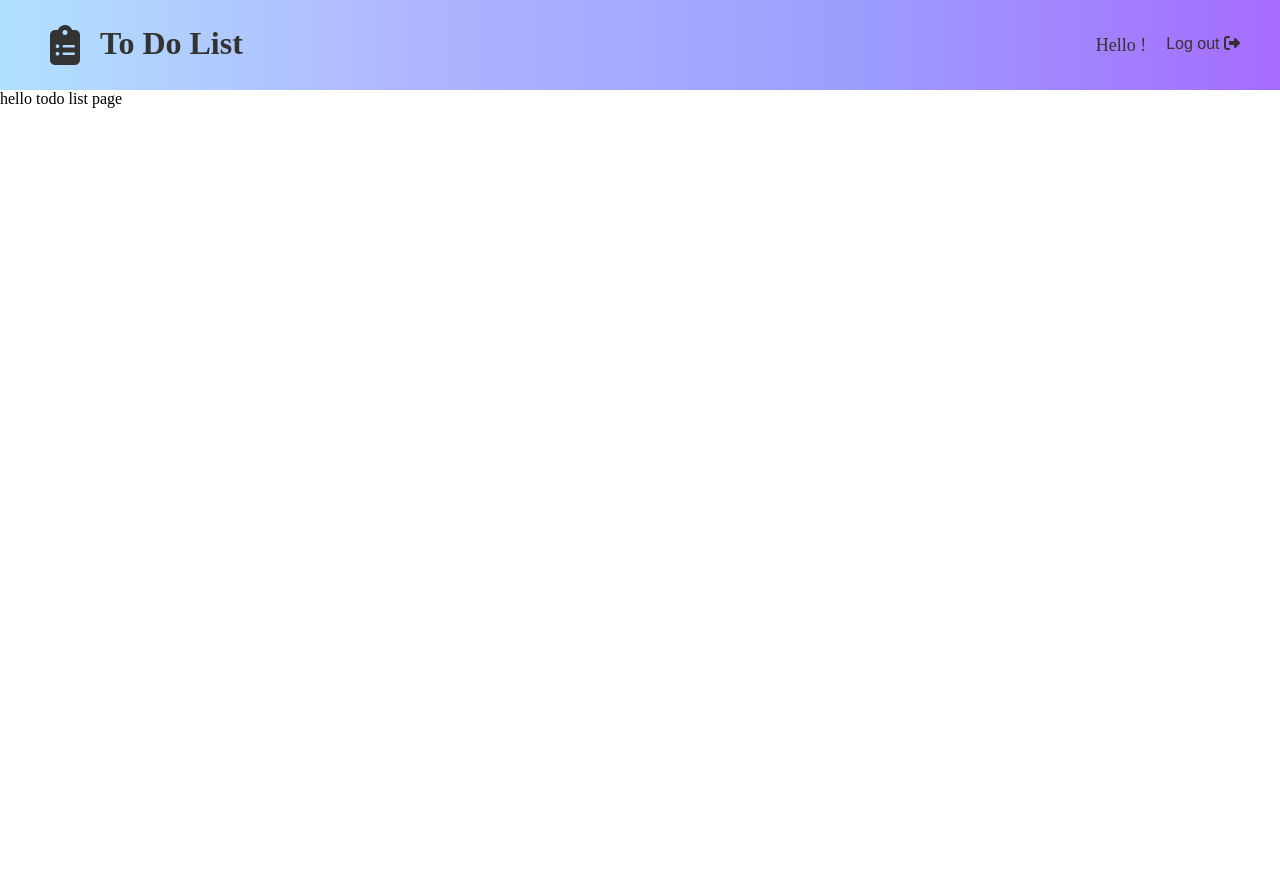
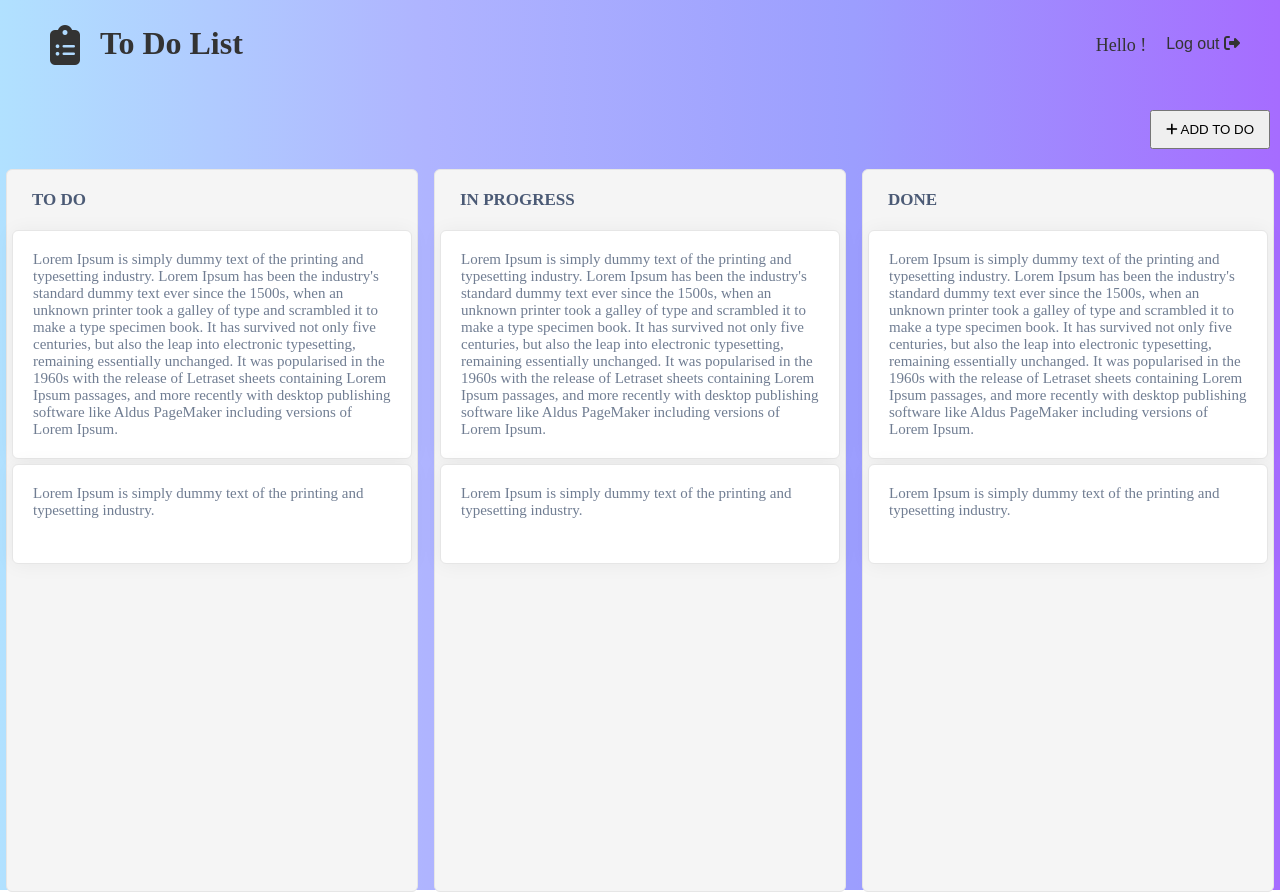
Before and after one commit to phozoderm/todo-app-vuejs, a Vue app: page /to-do-list in a window 1280 px wide. Before the commit the page ends 800 px from the top, so only its background shows below. Built offline with nearby package versions, Linux system fonts and the light colour scheme; sample sign-in values are in the browser's storage.

Commit message:
ADD login page css

```diff
--- /dev/null
+++ b/src/components/CardItemComponent.vue
@@ -0,0 +1,36 @@
+<script setup>
+
+</script>
+<template>
+  <div class="card-item-container">
+    <p>Lorem Ipsum is simply dummy text of the printing and typesetting industry. Lorem Ipsum has been the industry's
+      standard dummy text ever since the 1500s, when an unknown printer took a galley of type and scrambled it to make a
+      type specimen book. It has survived not only five centuries, but also the leap into electronic typesetting,
+      remaining essentially unchanged. It was popularised in the 1960s with the release of Letraset sheets containing
+      Lorem Ipsum passages, and more recently with desktop publishing software like Aldus PageMaker including versions
+      of Lorem Ipsum.
+    </p>
+  </div>
+  <div class="card-item-container">
+    <p>Lorem Ipsum is simply dummy text of the printing and typesetting industry.
+    </p>
+  </div>
+</template>
+<style scoped>
+.card-item-container {
+  background-color: white;
+  width: 100%;
+  min-height: 100px;
+  border: 1px solid #e6e6e6;
+  border-radius: 6px;
+  box-shadow: 0 1px 20px 0 rgba(0, 0, 0, 0.05);
+  margin: 5px 0;
+  box-sizing: border-box;
+}
+
+.card-item-container p {
+  margin: 20px;
+  color: #707d92;
+  font-size: 15px;
+}
+</style>
--- a/src/main.js
+++ b/src/main.js
@@ -27,7 +27,6 @@ export const router = createRouter({
 })
 
 router.beforeEach((to, from) => {
-    console.log("beforeEach", jwt, isLoggedIn, to)
     if (isLoggedIn && to.path === '/login') {
         return {path: '/to-do-list'}
     }
--- a/src/pages/NavbarPage.vue
+++ b/src/pages/NavbarPage.vue
@@ -35,7 +35,7 @@ function logOut() {
 
 </template>
 
-<style>
+<style scoped>
 
 .navbar-container {
   width: 100%;
--- a/src/pages/ToDoListPage.vue
+++ b/src/pages/ToDoListPage.vue
@@ -1,9 +1,80 @@
 <script setup>
+import CardItemComponent from "@/components/CardItemComponent.vue";
+import {ref} from "vue";
 
+const showModal= ref(false)
 </script>
 <template>
-hello todo list page
+  <div class="to-do-list-container">
+    <div class="to-do-list-add-button">
+      <button><i class="fa-solid fa-plus"/> ADD TO DO</button>
+    </div>
+    <div class="to-do-list-div">
+      <div>
+        <div class="to-do-list-label">
+          <label>TO DO</label>
+        </div>
+        <CardItemComponent/>
+      </div>
+      <div>
+        <div class="to-do-list-label">
+          <label>IN PROGRESS</label>
+        </div>
+        <CardItemComponent/>
+      </div>
+      <div>
+        <div class="to-do-list-label">
+          <label>DONE</label>
+        </div>
+        <CardItemComponent/>
+      </div>
+    </div>
+  </div>
 </template>
-<style>
+<style scoped>
 
+.to-do-list-container {
+  display: flex;
+  flex-direction: column;
+  align-items: center;
+  width: 100%;
+  height: 100vh;
+  background: linear-gradient(to right, #B1E1FF, #AFB4FF, #9C9EFE, #A66CFF);
+}
+
+.to-do-list-div {
+  width: 1300px;
+  display: flex;
+  justify-content: space-evenly;
+  height: 100vh;
+}
+
+.to-do-list-add-button {
+  display: flex;
+  width: 1300px;
+  justify-content: flex-end;
+}
+
+.to-do-list-add-button button {
+  margin: 20px;
+  padding: 10px;
+  width: 120px;
+  cursor: pointer;
+}
+
+.to-do-list-div > div {
+  background-color: whitesmoke;
+  width: 400px;
+  height: 100%;
+  border: 1px solid #e6e6e6;
+  border-radius: 6px;
+  padding: 0 5px;
+}
+
+.to-do-list-label {
+  margin: 20px;
+  color: #4b5a75;
+  font-size: 17px;
+  font-weight: 600;
+}
 </style>
```
